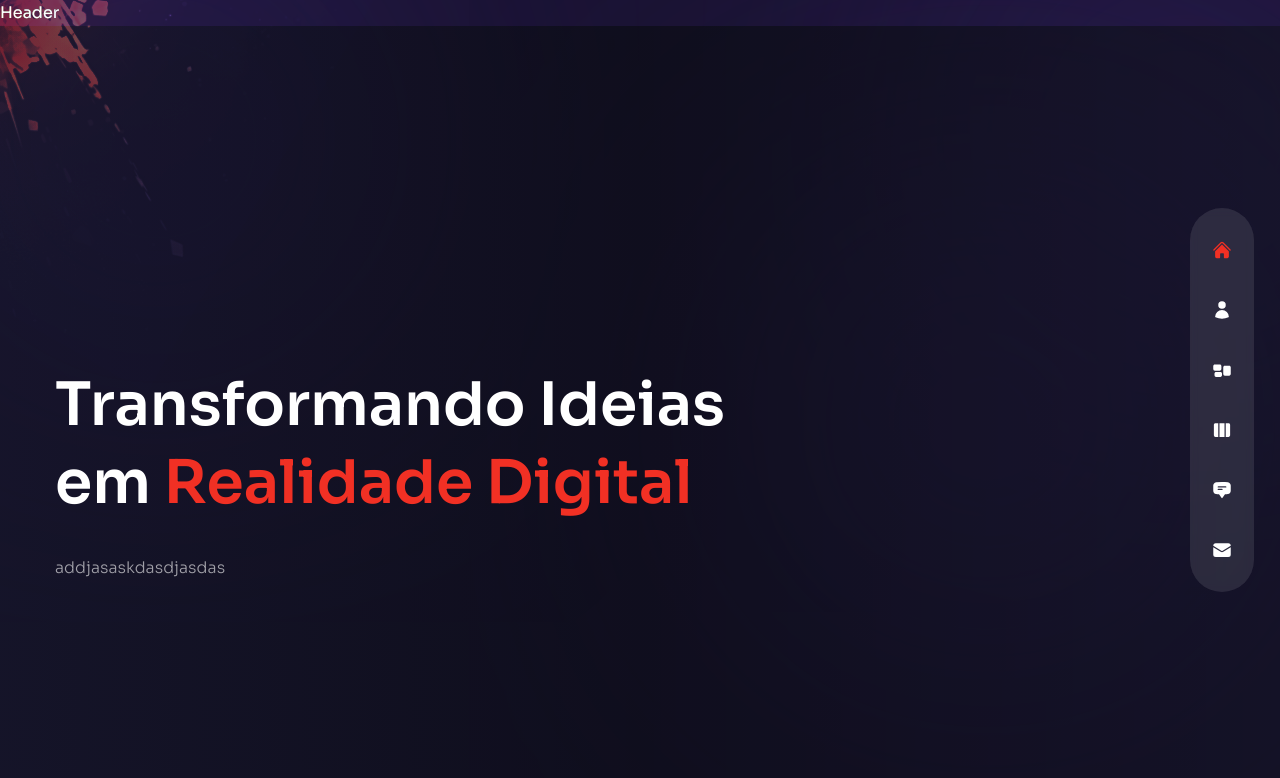
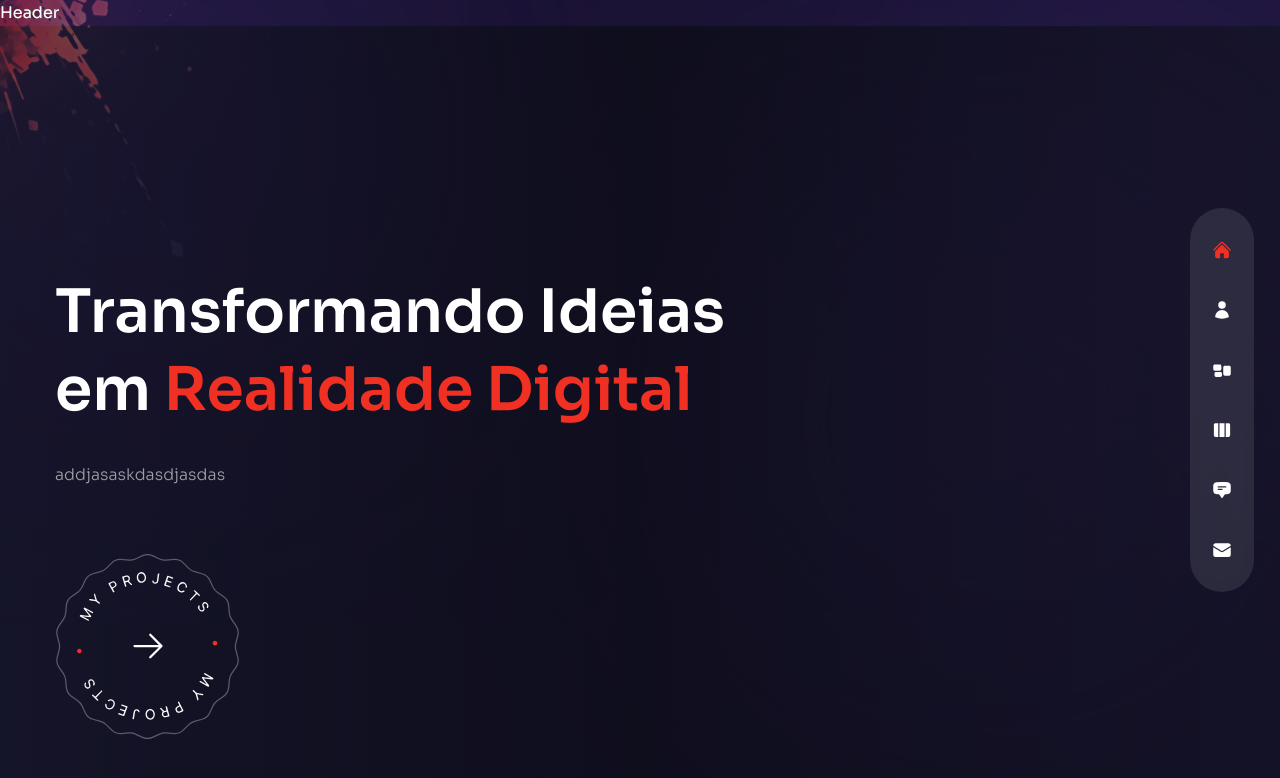
Before and after one commit to trichains/portfolio, a Next.js app: page / in a window 1280 px wide. Shown: the top 778 px of the page. Built offline with nearby package versions, Linux system fonts and the light colour scheme.

Commit message:
att: fade-in-out

```diff
--- a/pages/index.js
+++ b/pages/index.js
@@ -19,18 +19,36 @@
       <div className="w-full h-full bg-gradient-to-r from-primary/10 via-black/30 to-black/10">
         <div className="text-center flex flex-col justify-center xl:pt-40 xl:text-left h-full container mx-auto">
           {/* title */}
-          <h1 className="h1">
+          <motion.h1
+            variants={fadeIn('down', 0.2)}
+            initial="hidden"
+            animate="show"
+            exit="hidden"
+            className="h1">
             Transformando Ideias <br /> em{' '}
             <span className="text-accent">Realidade Digital</span>
-          </h1>
+          </motion.h1>
           {/* subtitle */}
-          <p className="max-w-sm xl:max-w-xl mx-auto xl:mx-0 mb-10 xl:mb-16">
+          <motion.p
+            variants={fadeIn('down', 0.3)}
+            initial="hidden"
+            animate="show"
+            exit="hidden"
+            className="max-w-sm xl:max-w-xl mx-auto xl:mx-0 mb-10 xl:mb-16">
             addjasaskdasdjasdas
-          </p>
+          </motion.p>
           {/* btn */}
           <div className="flex justify-center xl:hidden relative">
             <ProjectsBtn />
           </div>
+          <motion.div
+            variants={fadeIn('down', 0.4)}
+            initial="hidden"
+            animate="show"
+            exit="hidden"
+            className="hidden xl:flex">
+            <ProjectsBtn />
+          </motion.div>
         </div>
       </div>
       {/* image */}
```
